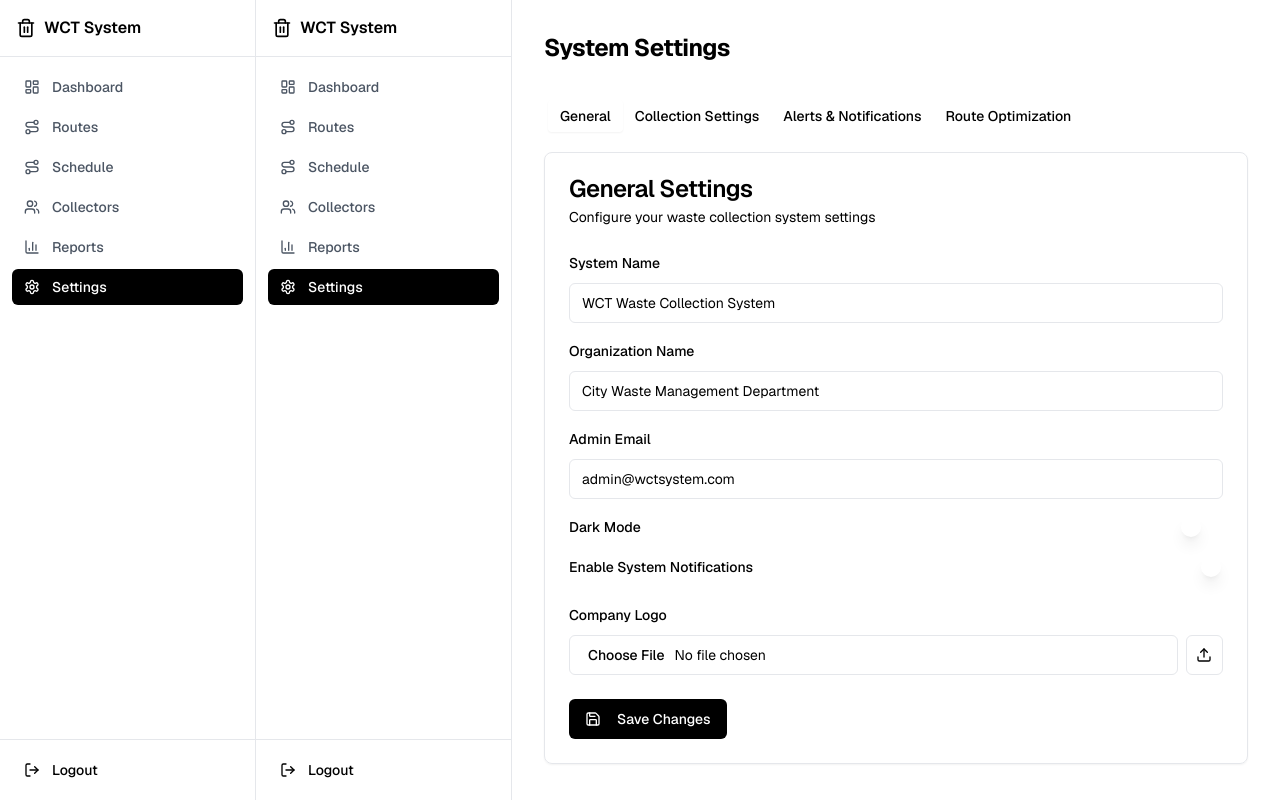
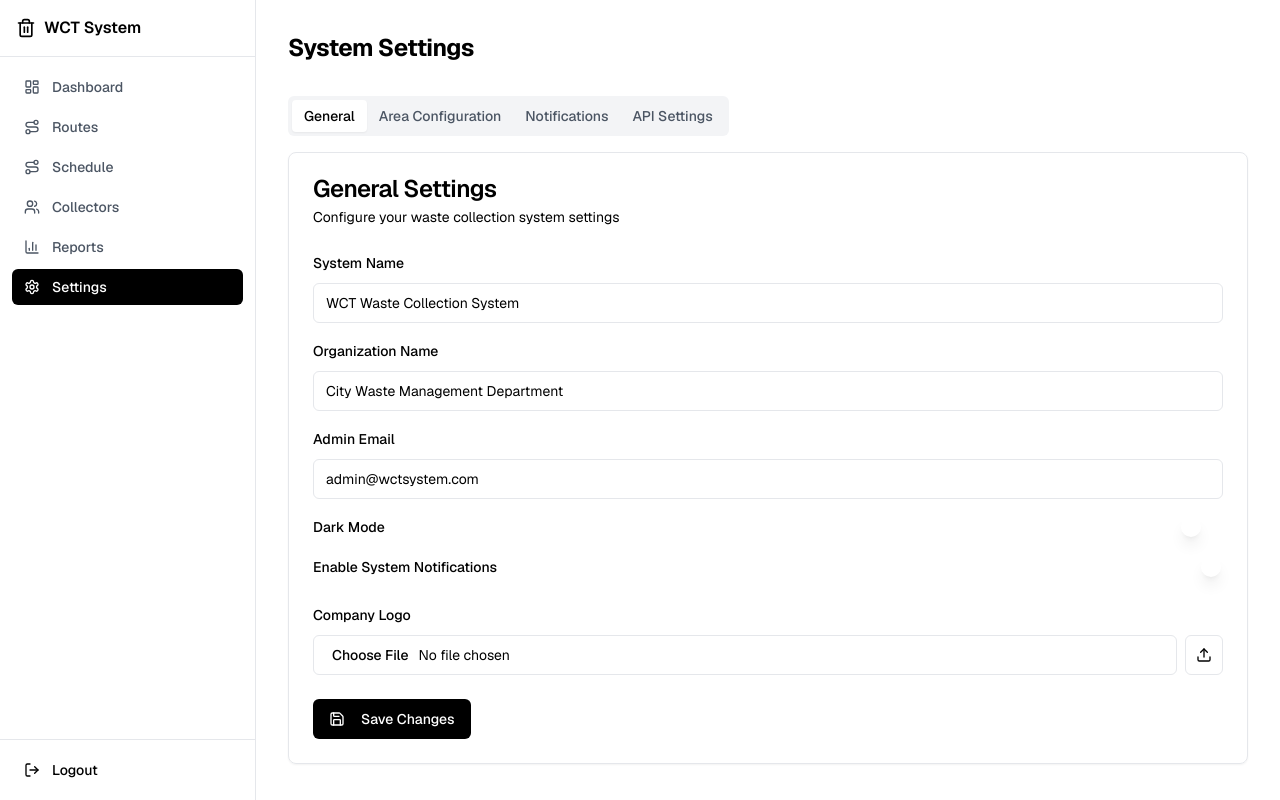
Before and after one commit to GaruVA/wctsystem-admin, a Next.js app: page /dashboard/settings in a window 1280 px wide. Built offline with nearby package versions, Linux system fonts and the light colour scheme.

Commit message:
update tab styles and rename settings

```diff
--- a/app/dashboard/settings/page.tsx
+++ b/app/dashboard/settings/page.tsx
@@ -13,7 +13,6 @@
 
 export default function SettingsPage() {
   return (
-    <MainLayout>
       <div className="flex flex-col gap-4 p-4 md:gap-8 md:p-8">
         <div className="flex items-center justify-between">
           <h1 className="text-2xl font-bold tracking-tight">System Settings</h1>
@@ -22,9 +21,9 @@
         <Tabs defaultValue="general" className="space-y-4">
           <TabsList>
             <TabsTrigger value="general">General</TabsTrigger>
-            <TabsTrigger value="collection">Collection Settings</TabsTrigger>
-            <TabsTrigger value="alerts">Alerts & Notifications</TabsTrigger>
-            <TabsTrigger value="optimization">Route Optimization</TabsTrigger>
+            <TabsTrigger value="collection">Area Configuration</TabsTrigger>
+            <TabsTrigger value="alerts">Notifications</TabsTrigger>
+            <TabsTrigger value="optimization">API Settings</TabsTrigger>
           </TabsList>
 
           <TabsContent value="general" className="space-y-4">
@@ -241,6 +240,5 @@
           </TabsContent>
         </Tabs>
       </div>
-    </MainLayout>
   )
 }
--- a/components/ui/tabs.tsx
+++ b/components/ui/tabs.tsx
@@ -14,7 +14,7 @@
   <TabsPrimitive.List
     ref={ref}
     className={cn(
-      "inline-flex h-10 items-center justify-center rounded-md bg-muted p-1 text-muted-foreground",
+      "inline-flex h-10 items-center justify-center rounded-md bg-gray-100 p-1 text-gray-600",
       className
     )}
     {...props}
@@ -29,7 +29,7 @@
   <TabsPrimitive.Trigger
     ref={ref}
     className={cn(
-      "inline-flex items-center justify-center whitespace-nowrap rounded-sm px-3 py-1.5 text-sm font-medium ring-offset-background transition-all focus-visible:outline-none focus-visible:ring-2 focus-visible:ring-ring focus-visible:ring-offset-2 disabled:pointer-events-none disabled:opacity-50 data-[state=active]:bg-background data-[state=active]:text-foreground data-[state=active]:shadow-sm",
+      "inline-flex items-center justify-center whitespace-nowrap rounded-sm px-3 py-1.5 text-sm font-medium ring-offset-background transition-all focus-visible:outline-none focus-visible:ring-2 focus-visible:ring-ring focus-visible:ring-offset-2 disabled:pointer-events-none disabled:opacity-50 data-[state=active]:bg-white data-[state=active]:text-black data-[state=active]:shadow-sm",
       className
     )}
     {...props}
```
